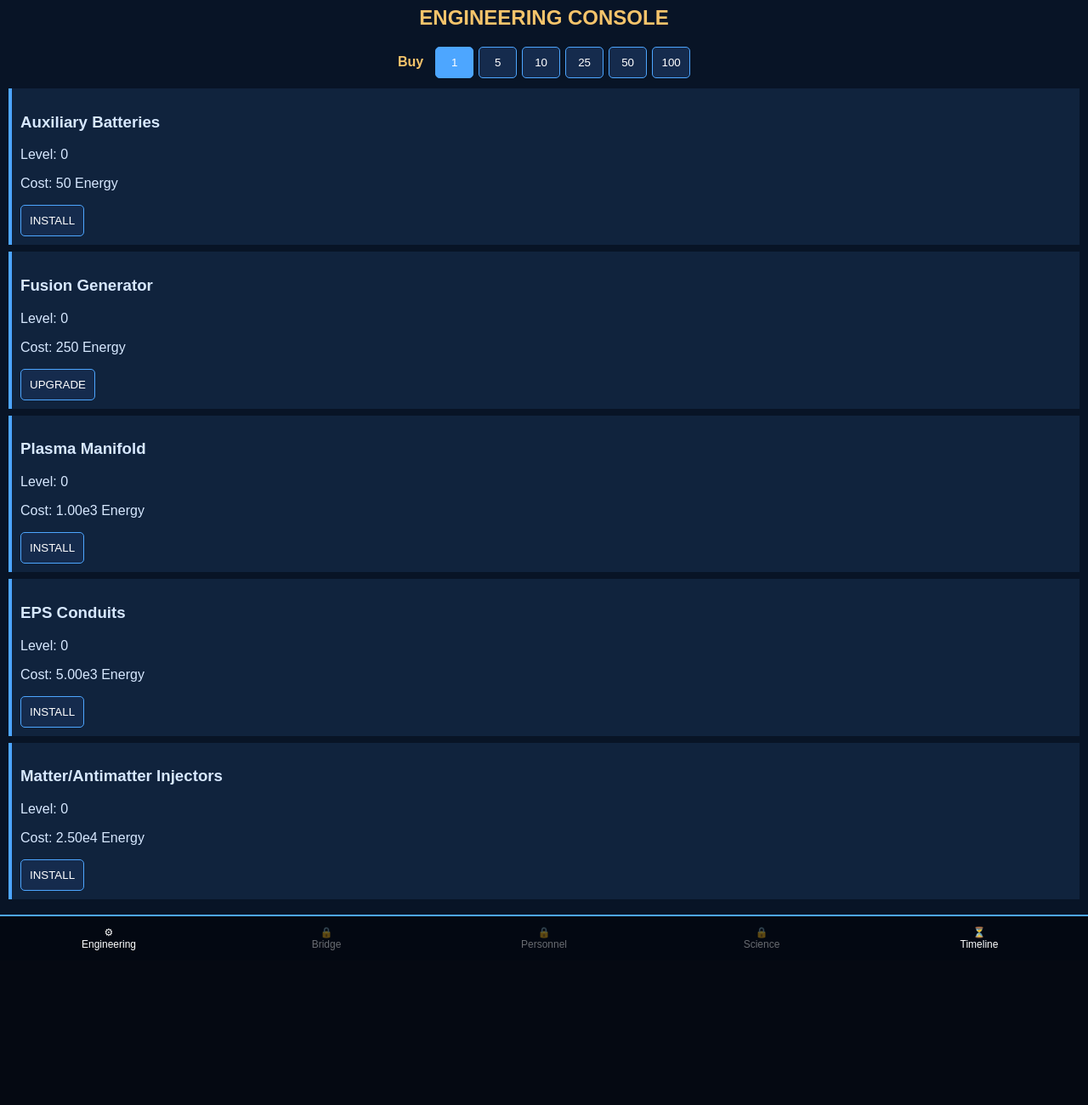
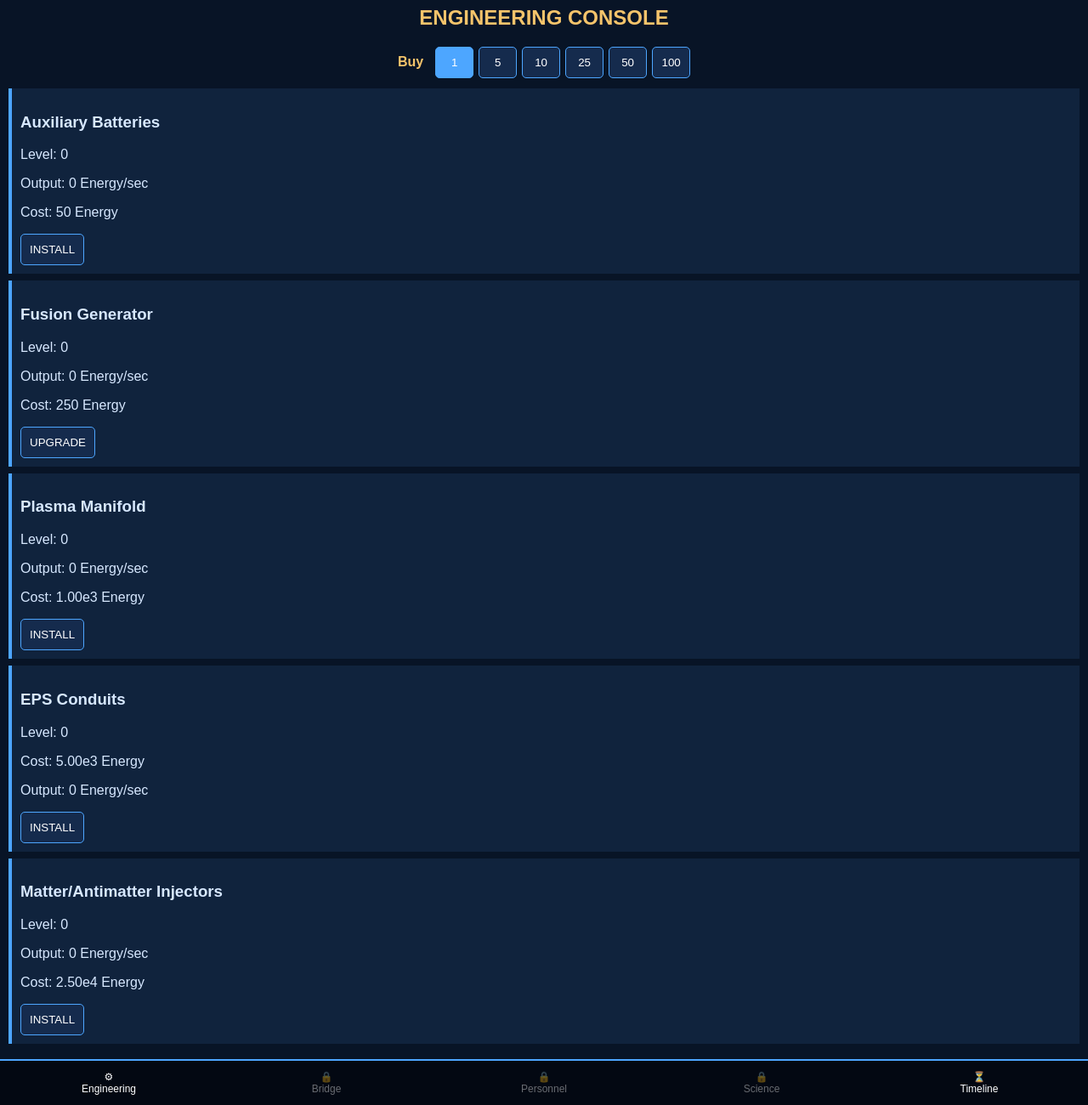
Before and after one commit to shadow0392/Project-odyssey, a plain HTML site: page index.html in a window 1280 px wide. Shown: the part 552-1852 px from the top of the page at 85% size. Before the commit the page ends 1682 px from the top, so only its background shows below. Drawn offline with Linux system fonts and the light colour scheme.

Commit message:
Update index.html

```diff
--- a/index.html
+++ b/index.html
@@ -131,6 +131,10 @@
                 Level:
                 <span id="battery-level">0</span>
             </p>
+<p>
+    Output:
+    <span id="battery-output">0</span> Energy/sec
+</p>
       <p>
     Cost:
     <span id="battery-cost">50</span> Energy
@@ -151,7 +155,11 @@
                 Level:
                 <span id="generator-level">0</span>
             </p>
-<p>
+            <p>
+    Output:
+    <span id="generator-output">0</span> Energy/sec
+</p>
+        <p>
     Cost:
     <span id="generator-cost">250</span> Energy
 </p>
@@ -169,6 +177,11 @@
         Level:
         <span id="plasma-level">0</span>
     </p>
+
+        <p>
+    Output:
+    <span id="plasma-output">0</span> Energy/sec
+</p>
 
     <p>
         Cost:
@@ -195,6 +208,11 @@
         <span id="eps-cost">5000</span> Energy
     </p>
 
+           <p>
+    Output:
+    <span id="eps-output">0</span> Energy/sec
+</p>
+
     <button onclick="buyEPS()">
         INSTALL
     </button>
@@ -209,6 +227,11 @@
         Level:
         <span id="injector-level">0</span>
     </p>
+
+            <p>
+    Output:
+    <span id="injector-output">0</span> Energy/sec
+</p>
 
     <p>
         Cost:
```
